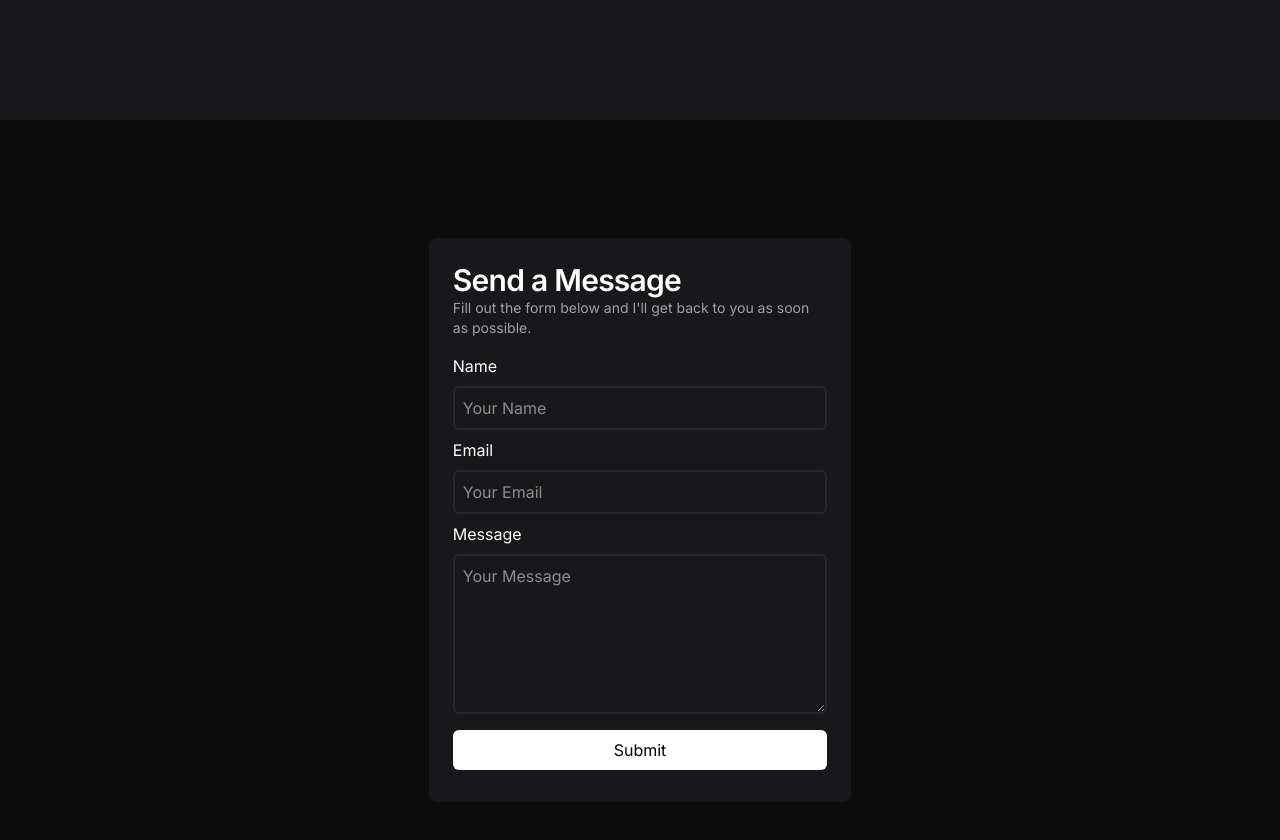
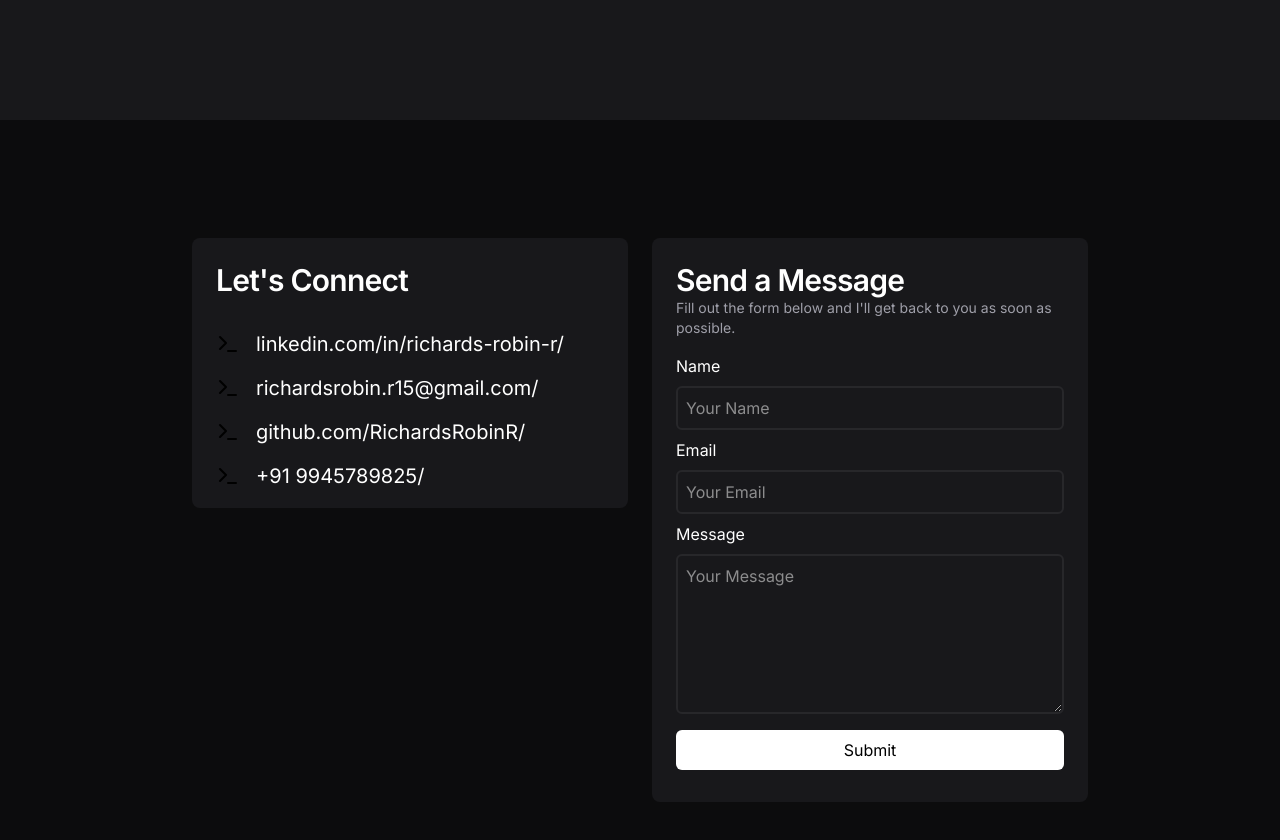
Before and after one commit to RichardsRobinR/RichieDevPortfolio, a React (Vite) app: page / in a window 1280 px wide. Shown: the part 3080-3920 px from the top of the page. Built offline with nearby package versions, Linux system fonts and the light colour scheme; no server answers.

Commit message:
added letc connect card

```diff
--- /dev/null
+++ b/src/components/ContactDetails.tsx
@@ -0,0 +1,11 @@
+
+const ContactDetails = ({img,info}) => {
+    return (
+        <div className="flex flex-row justify-start items-center w-full gap-4 py-2 ">
+            <img src="logo.svg" alt="logo" className="w-6 h-6" />
+            <p className="text-xl">{info}/</p>
+        </div>
+    );
+}
+
+export default ContactDetails;
--- a/src/components/ContactForm.tsx
+++ b/src/components/ContactForm.tsx
@@ -1,7 +1,7 @@
 
 const ContactForm = () => {
     return (
-        <div className="bg-zinc-900 md:w-[33%] p-6 rounded-lg">
+        <div className="bg-zinc-900 p-6 rounded-lg">
 
             <div className="mb-4">
                 <h1 className="text-3xl font-semibold tracking-tight">Send a Message</h1>
--- a/src/components/ContactSection.tsx
+++ b/src/components/ContactSection.tsx
@@ -1,11 +1,16 @@
 import ContactForm from "./ContactForm.tsx";
+import LetsConnectCard from "./LetsConnectCard.tsx";
 
 
 const ContactSection = () => {
     return (
+
         <div className="h-auto w-full bg-zinc-900/50
-         flex justify-center items-center md:h-screen  py-6">
-            <ContactForm/>
+         flex justify-center items-center md:h-screen ">
+            <div className=" container grid grid-cols-1 md:grid-cols-2 gap-6 py-6 max-w-[360px] md:max-w-4xl">
+                <LetsConnectCard/>
+                <ContactForm/>
+            </div>
         </div>
     );
 }
--- /dev/null
+++ b/src/components/LetsConnectCard.tsx
@@ -0,0 +1,19 @@
+import ContactDetails from "./ContactDetails.tsx";
+
+const LetsConnectCard = () => {
+    return (
+        <div className="bg-zinc-900 p-6 rounded-lg max-h-[270px]">
+            <h1 className="text-3xl font-semibold tracking-tight">Let's Connect</h1>
+
+            <div className="my-6 flex flex-col">
+                <ContactDetails img="" info="linkedin.com/in/richards-robin-r"/>
+                <ContactDetails img="" info="richardsrobin.r15@gmail.com"/>
+                <ContactDetails img="" info="github.com/RichardsRobinR"/>
+                <ContactDetails img="" info="+91 9945789825"/>
+            </div>
+
+        </div>
+    );
+}
+
+export default LetsConnectCard;
--- a/src/components/Widgets.tsx
+++ b/src/components/Widgets.tsx
@@ -28,8 +28,8 @@ interface WeatherCleanedData {
 }
 
 
-// const API_URL = "http://127.0.0.1:8000/";
-const API_URL = "https://richiedevportfolio.onrender.com/";
+ const API_URL = "http://127.0.0.1:8000/";
+// const API_URL = "https://richiedevportfolio.onrender.com/";
 const API_OPTIONS = {
     method : 'GET',
     headers: {
```
